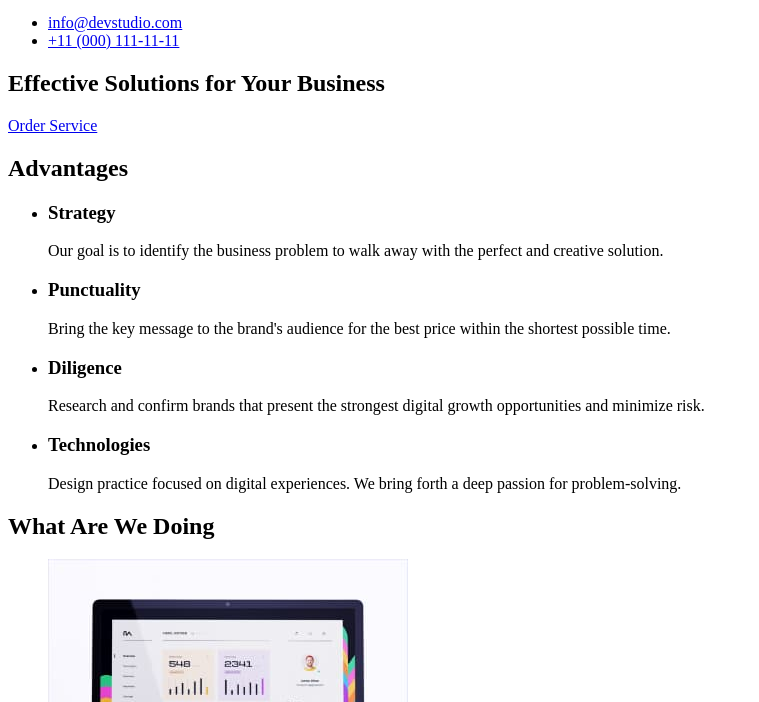
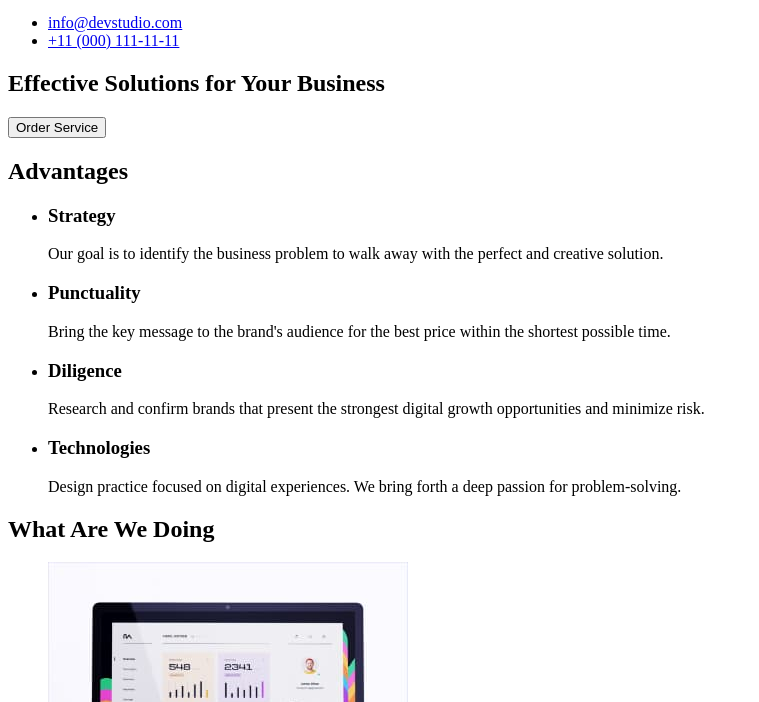
Before and after one commit to VictoriaUsenko/goit-markup-hw-01, a plain HTML site: page index.html in a window 1280 px wide. Shown: the part 98-800 px from the top of the page, without its empty margins (0-759 px from the left). Drawn offline with Linux system fonts and the light colour scheme.

Commit message:
Измененте "Order Service" на кнопку

```diff
--- a/index.html
+++ b/index.html
@@ -30,7 +30,7 @@
         <div>
             <section>
                 <h1>Effective Solutions for Your Business</h1>
-                <a class="order" href="#">Order Service</a>
+                <button class="order" type="button" >Order Service</button>
             </section>
         </div>
         <!-- Advantages -->
```
